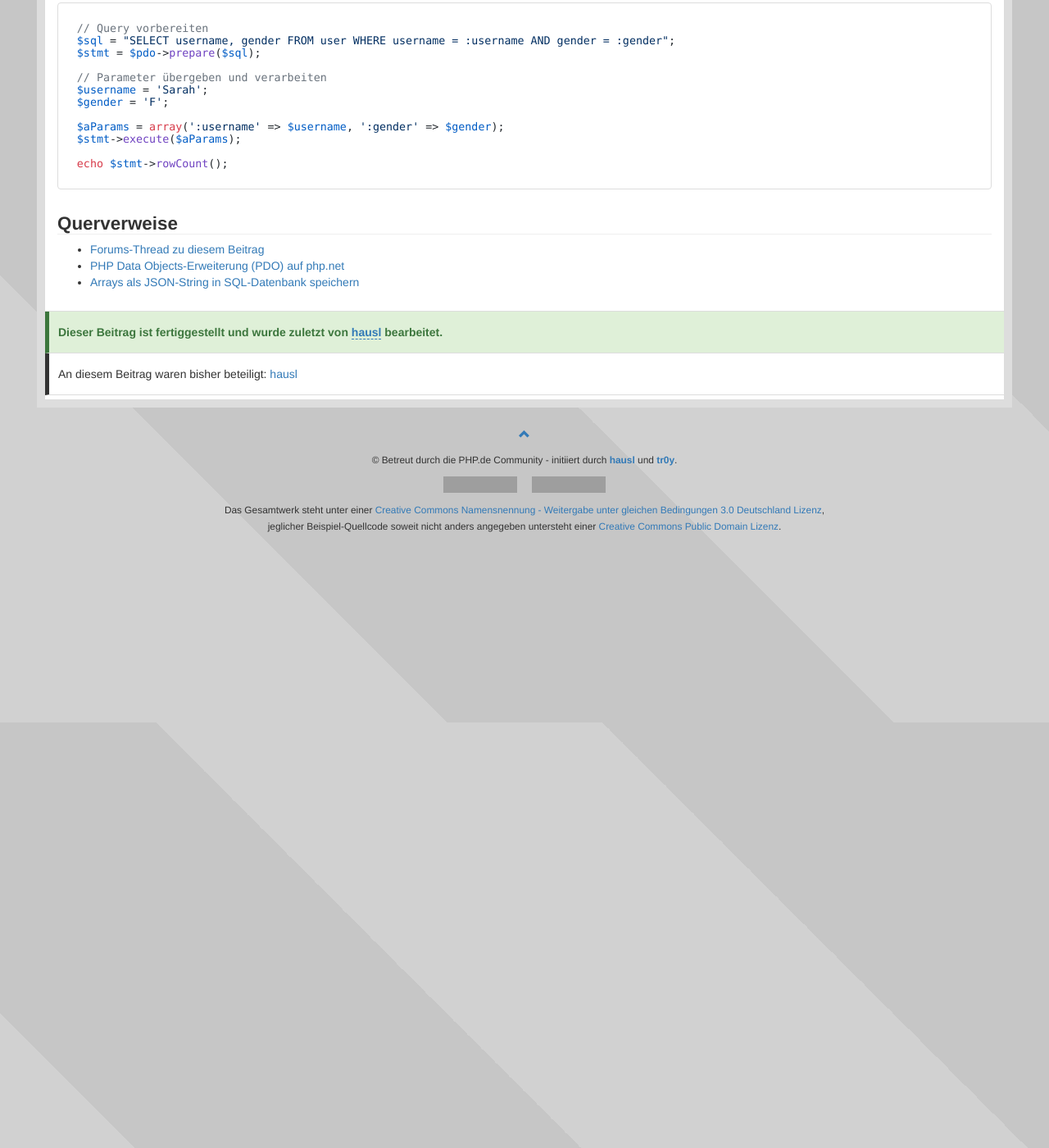
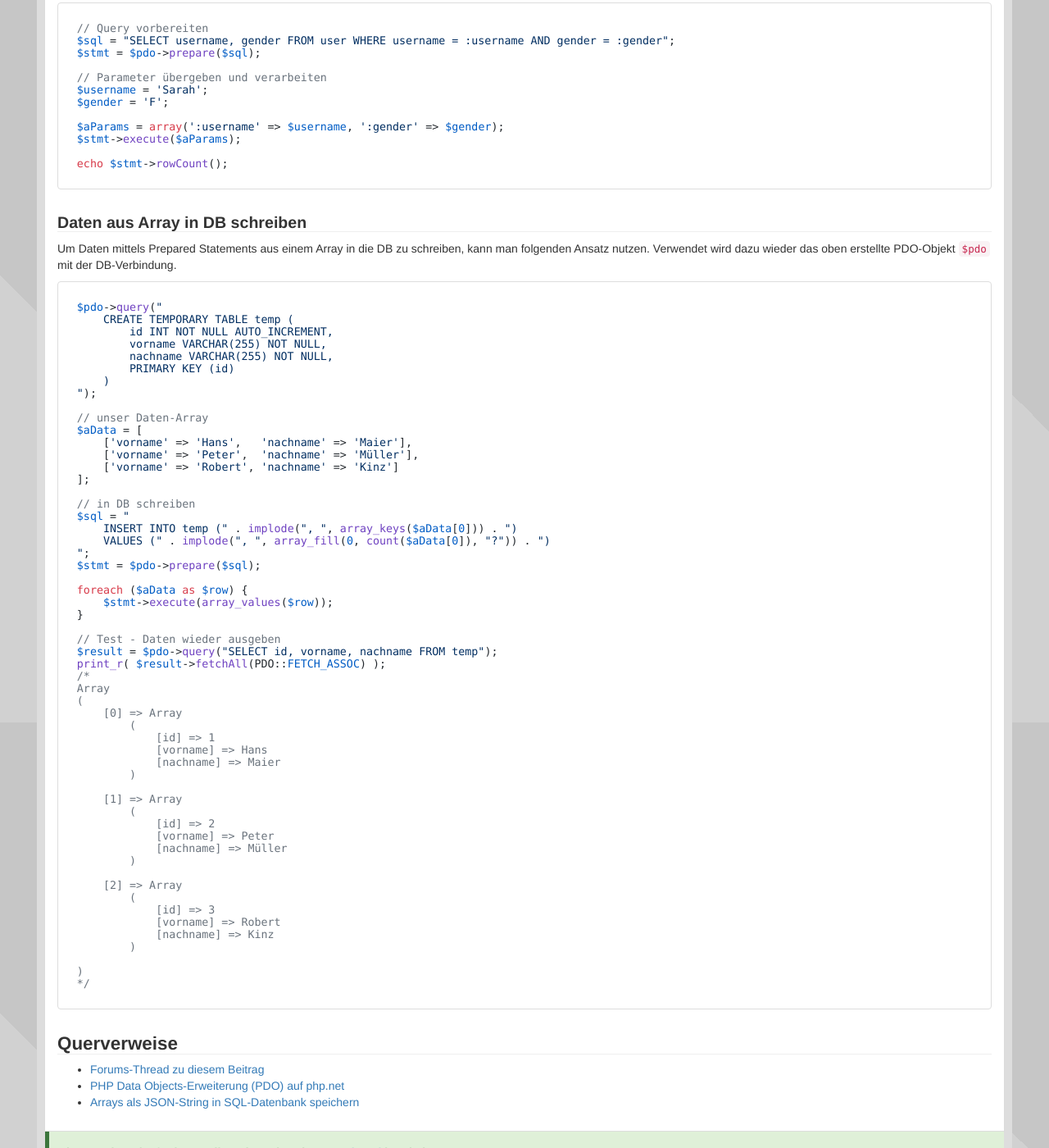
Before and after one commit to php-de/php-de.github.io, a Jekyll site: the page built from implement-approach/21_pdo.md, in a window 1280 px wide and 1400 px high, scrolled down 2719 px. Shown: the whole window at 82% size. Built offline with Jekyll 4.4.1, drawn with Linux system fonts in a browser that asks for light colours; nearby versions of some CDN libraries; before the commit the page ends 3410 px from its top, so only the background shows below that; grey boxes are pictures that could not be loaded.

Commit message:
Daten aus Array in DB schreiben

```diff
--- a/implement-approach/21_pdo.md
+++ b/implement-approach/21_pdo.md
@@ -190,6 +190,71 @@ echo $stmt->rowCount();
 ~~~
 
 
+### [Daten aus Array in DB schreiben](#insert-from-array)
+{: #insert-from-array}
+
+Um Daten mittels Prepared Statements aus einem Array in die DB zu schreiben, kann man folgenden Ansatz nutzen. Verwendet wird dazu wieder das oben erstellte PDO-Objekt `$pdo` mit der DB-Verbindung.
+
+~~~php
+$pdo->query("
+    CREATE TEMPORARY TABLE temp (
+        id INT NOT NULL AUTO_INCREMENT,
+        vorname VARCHAR(255) NOT NULL,
+        nachname VARCHAR(255) NOT NULL,
+        PRIMARY KEY (id)
+    )
+");
+
+// unser Daten-Array
+$aData = [
+    ['vorname' => 'Hans',   'nachname' => 'Maier'],
+    ['vorname' => 'Peter',  'nachname' => 'Müller'],
+    ['vorname' => 'Robert', 'nachname' => 'Kinz']
+];
+
+// in DB schreiben
+$sql = "
+    INSERT INTO temp (" . implode(", ", array_keys($aData[0])) . ")
+    VALUES (" . implode(", ", array_fill(0, count($aData[0]), "?")) . ")
+";
+$stmt = $pdo->prepare($sql);
+
+foreach ($aData as $row) {
+    $stmt->execute(array_values($row));
+}
+
+// Test - Daten wieder ausgeben
+$result = $pdo->query("SELECT id, vorname, nachname FROM temp");
+print_r( $result->fetchAll(PDO::FETCH_ASSOC) );
+/*
+Array
+(
+    [0] => Array
+        (
+            [id] => 1
+            [vorname] => Hans
+            [nachname] => Maier
+        )
+
+    [1] => Array
+        (
+            [id] => 2
+            [vorname] => Peter
+            [nachname] => Müller
+        )
+
+    [2] => Array
+        (
+            [id] => 3
+            [vorname] => Robert
+            [nachname] => Kinz
+        )
+
+)
+*/
+~~~
+
+
 ## [Querverweise](#links)
 {: #links}
 
```
